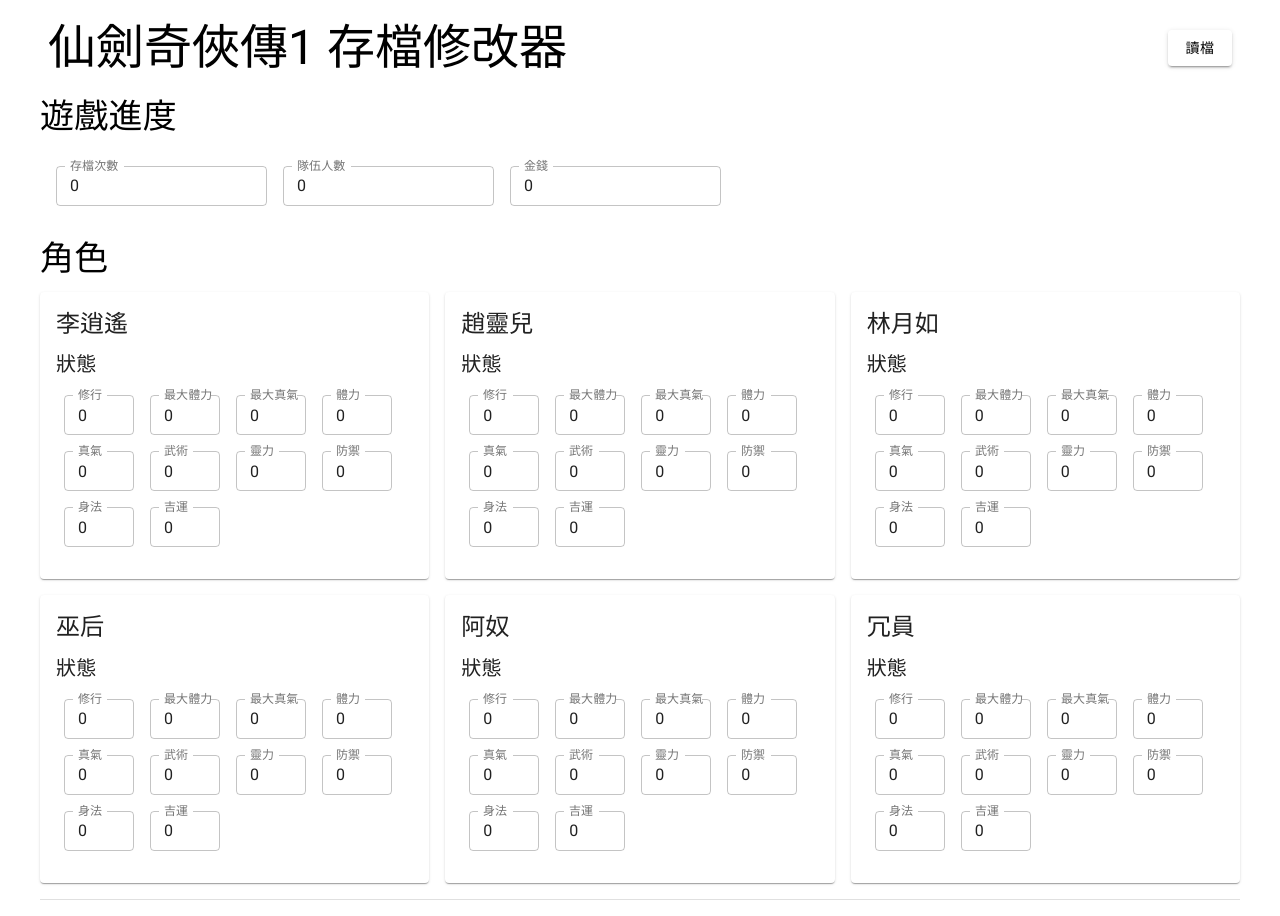
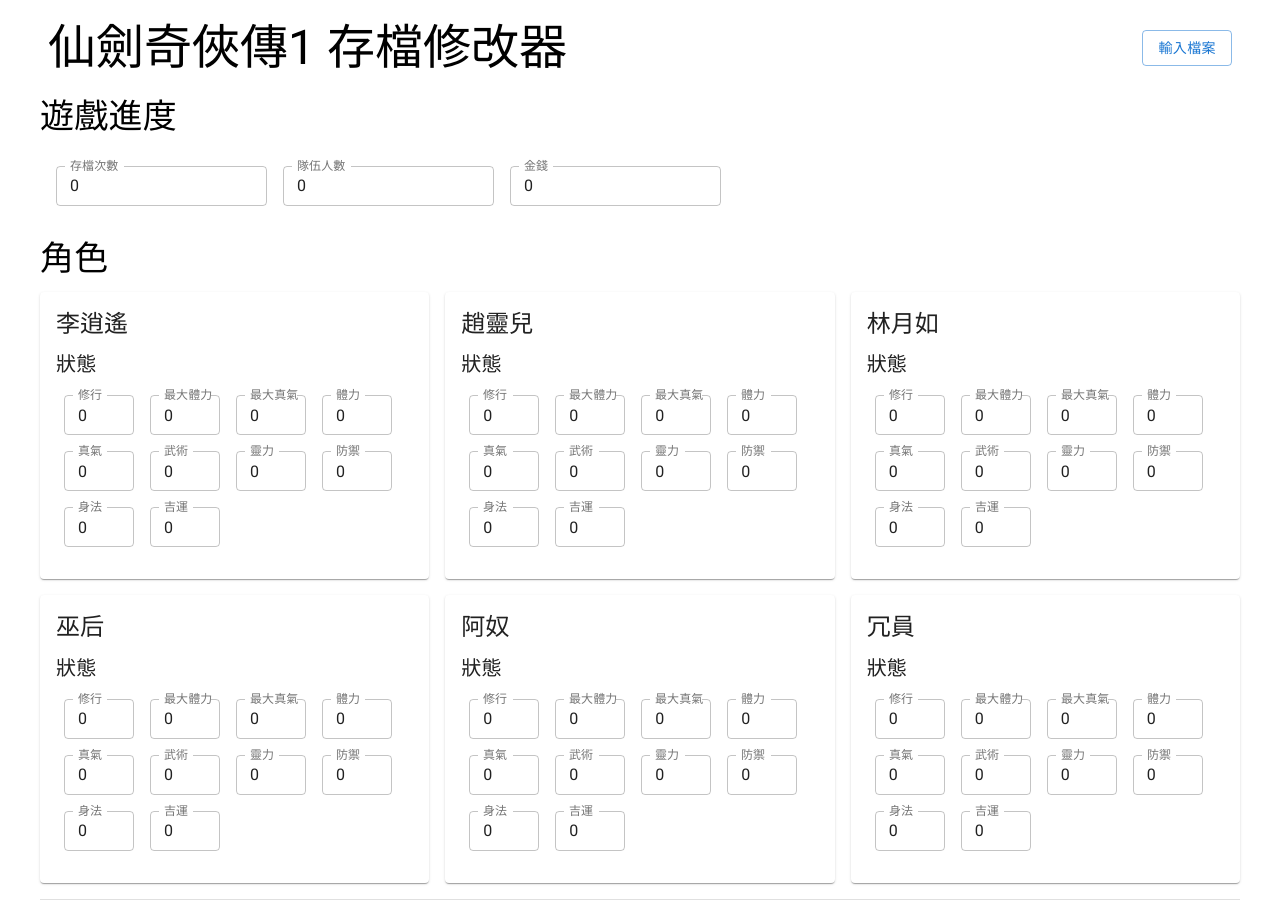
Before and after one commit to chehsunliu/pal-save-editor, a React (Create React App) app: page / in a window 1280 px wide. Built offline with nearby package versions, Linux system fonts and the light colour scheme.

Commit message:
Fix theme

```diff
--- a/src/app/feature/header/Header.tsx
+++ b/src/app/feature/header/Header.tsx
@@ -1,6 +1,7 @@
-import { ButtonGroup, Toolbar, Typography } from "@material-ui/core";
+import { Button, ButtonGroup, Toolbar, Typography } from "@material-ui/core";
 import { createStyles, makeStyles, Theme } from "@material-ui/core/styles";
-import UploadButton from "app/feature/header/UploadButton";
+import ImportSaveButton from "app/feature/header/ImportSaveButton";
+import React from "react";
 
 const useStyles = makeStyles((theme: Theme) =>
   createStyles({
@@ -18,8 +19,8 @@
       <Typography className={classes.title} variant="h3">
         仙劍奇俠傳1 存檔修改器
       </Typography>
-      <ButtonGroup variant="contained" color="primary">
-        <UploadButton />
+      <ButtonGroup color="primary">
+        <ImportSaveButton>輸入檔案</ImportSaveButton>
       </ButtonGroup>
     </Toolbar>
   );
--- a/src/app/feature/header/UploadButton.tsx
+++ b/src/app/feature/header/ImportSaveButton.tsx
@@ -1,11 +1,11 @@
 import React from "react";
-import { Button } from "@material-ui/core";
+import { Button, ButtonProps } from "@material-ui/core";
 import * as saveEditor from "app/util/saveEditor";
 import { useAppDispatch } from "app/hook";
 import { replaced as gameProgressReplaced } from "app/feature/gameProgress/gameProgressSlice";
 import { replaced as charactersReplaced } from "app/feature/characters/charactersSlice";
 
-const UploadButton = () => {
+const ImportSaveButton = (props: ButtonProps<"label">) => {
   const dispatch = useAppDispatch();
 
   const handleFileUpload = (e: React.ChangeEvent<HTMLInputElement>) => {
@@ -32,11 +32,11 @@
   };
 
   return (
-    <Button color="inherit" component="label">
-      讀檔
+    <Button {...props} component="label">
+      {props.children}
       <input type="file" accept=".RPG" hidden onChange={handleFileUpload} />
     </Button>
   );
 };
 
-export default UploadButton;
+export default ImportSaveButton;
--- /dev/null
+++ b/src/app/theme.ts
@@ -0,0 +1,14 @@
+import { createMuiTheme } from "@material-ui/core";
+
+const theme = createMuiTheme({
+  palette: {
+    primary: {
+      main: "#1976d2",
+    },
+    secondary: {
+      main: "#dc004e",
+    },
+  },
+});
+
+export default theme;
--- a/src/index.tsx
+++ b/src/index.tsx
@@ -5,11 +5,15 @@
 import "./index.css";
 import { Provider } from "react-redux";
 import { store } from "app/store";
+import { ThemeProvider } from "@material-ui/styles";
+import theme from "app/theme";
 
 ReactDOM.render(
   <React.StrictMode>
     <Provider store={store}>
-      <App />
+      <ThemeProvider theme={theme}>
+        <App />
+      </ThemeProvider>
     </Provider>
   </React.StrictMode>,
   document.getElementById("root")
```
